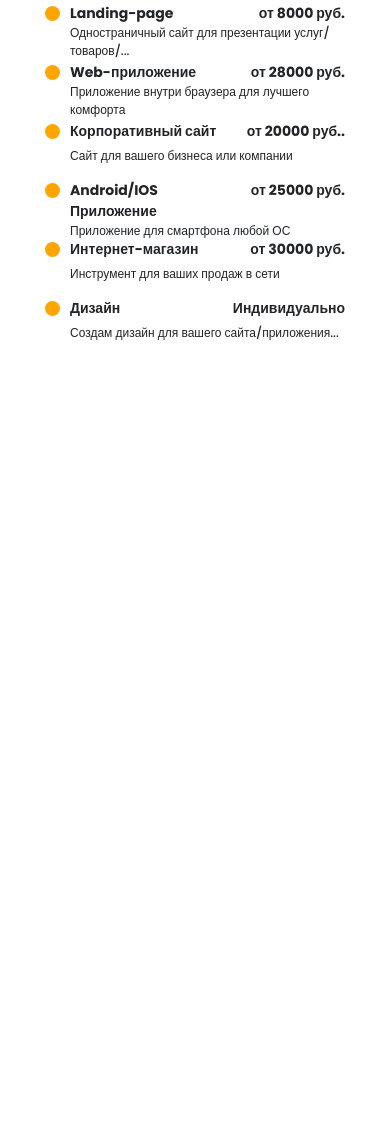
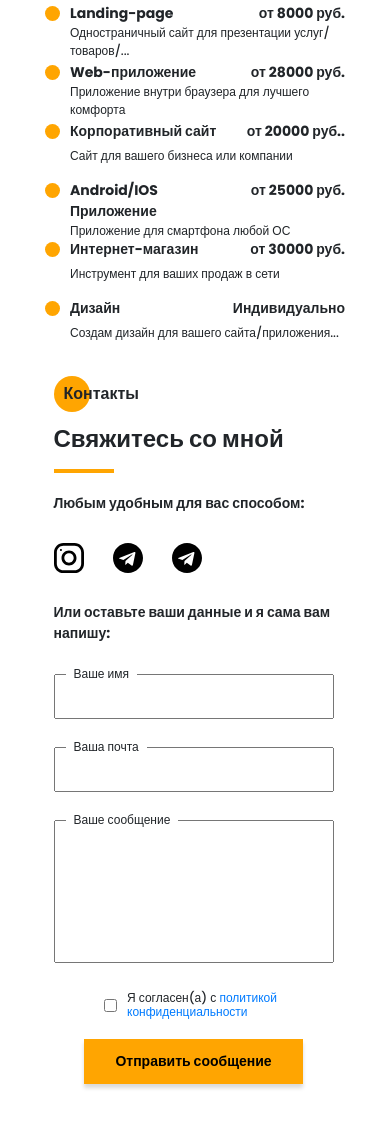
Before and after one commit to UginB/portfolio, a website: page src/index.html in a window 390 px wide. Shown: the part 8101-9222 px from the top of the page. Before the commit the page ends 8443 px from the top, so only its background shows below. Drawn offline with nearby package versions, Linux system fonts and the light colour scheme; files that its build step writes are made by us from their sources; files whose address does not match are found by name.

Commit message:
adaptive contacts

```diff
--- a/src/index.html
+++ b/src/index.html
@@ -397,7 +397,7 @@
         </div>
     </section>
 
-    <!-- <section class="contacts">
+    <section class="contacts">
         <div class="container">
             <div class="contacts__wrapper">
                 <div class="contacts__photo">
@@ -444,7 +444,7 @@
                 </div>
             </div>
         </div>
-    </section> -->
+    </section>
     <script src="js/script.js"></script>
 </body>
 </html>
--- a/src/sass/blocks/_media.scss
+++ b/src/sass/blocks/_media.scss
@@ -36,6 +36,20 @@
                 grid-row: unset;
                 grid-column: unset;
             }
+        }
+    }
+    .contacts {
+        &__photo {
+            display: none;
+        }
+    }
+    .contacts {
+        &__form {
+            gap: 20px;
+        }
+        &__wrapper {
+            grid-template-columns: auto;
+            justify-content: center;
         }
     }
 }
@@ -160,6 +174,33 @@
             justify-content: center;
         }
     }
+    .contacts {
+        padding: 40px 0 40px 0;
+        &__wrapper {
+            grid-template-columns: 300px;
+        }
+        &__form {
+            grid-template: 45px 45px 143px 90px / 280px;
+            row-gap: 28px;
+        }
+        &__textarea {
+            grid-row: 3/4;
+            grid-column: 1/2;
+        }
+        &__triggers {
+            grid-row: 4/5;
+            grid-column: 1/2;
+            grid-template-columns: 219px;
+            justify-content: center;
+            row-gap: 20px;
+        }
+        &__btn {
+            grid-row: 2;
+        }
+        &__policy {
+            padding: 0 20px;
+        }
+    }
 }
 
 @media (max-width: 576px) {
```
Also changed, not shown: dist/css/style.min.css, dist/index.html.
